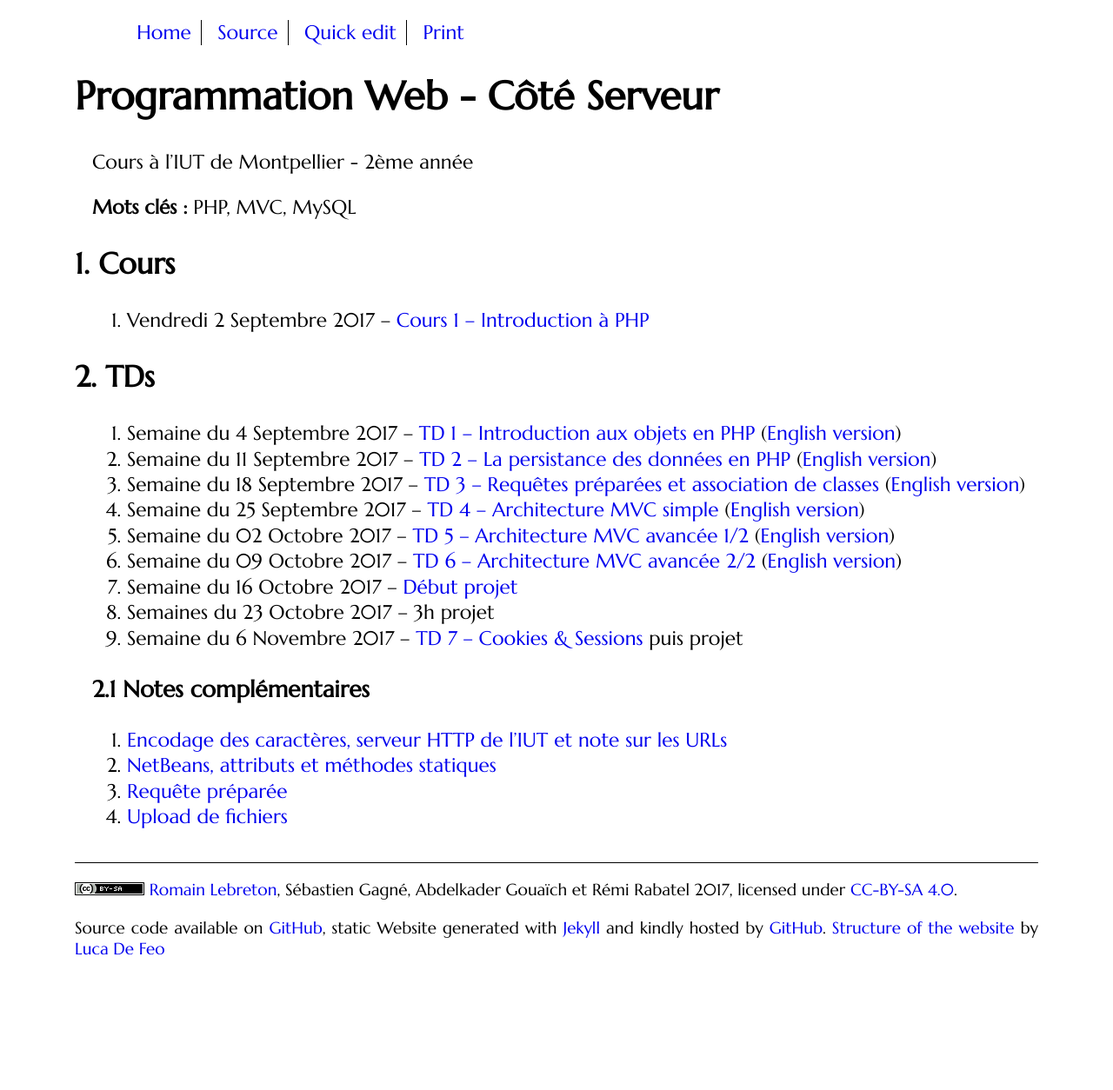
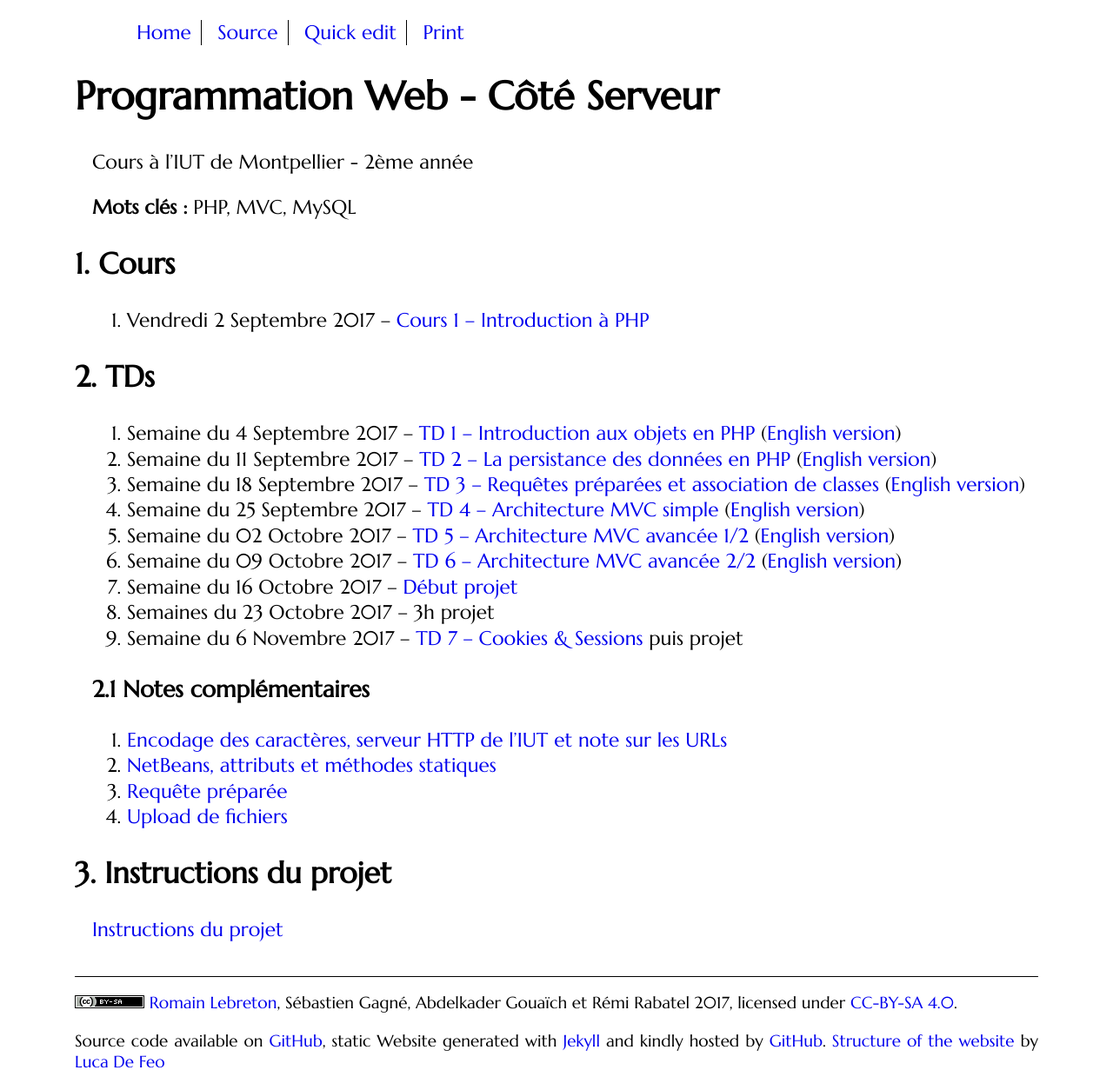
Before and after one commit to romainlebreton/R3.01-DeveloppementWeb, a Jekyll site: the page built from index.md, in a window 1280 px wide. Shown: the whole page at 87% size. Built offline with Jekyll 4.4.1, drawn with Linux system fonts in a browser that asks for light colours; some web fonts are replaced; before the commit the page ends 1124 px from its top, so only the background shows below that.

Commit message:
New week

```diff
--- a/index.md
+++ b/index.md
@@ -39,9 +39,9 @@ Cours à l'IUT de Montpellier - 2ème année
 3. [Requête préparée]({{site.baseurl}}/assets/tut3-complement.html)
 4. [Upload de fichiers]({{site.baseurl}}/assets/tut4-complement.html)
 
-<!-- ## Instructions du projet -->
+## Instructions du projet
 
-<!-- [Instructions du projet](projet.html) -->
+[Instructions du projet](projet.html)
 
 
 <!-- ## Chat -->
```
